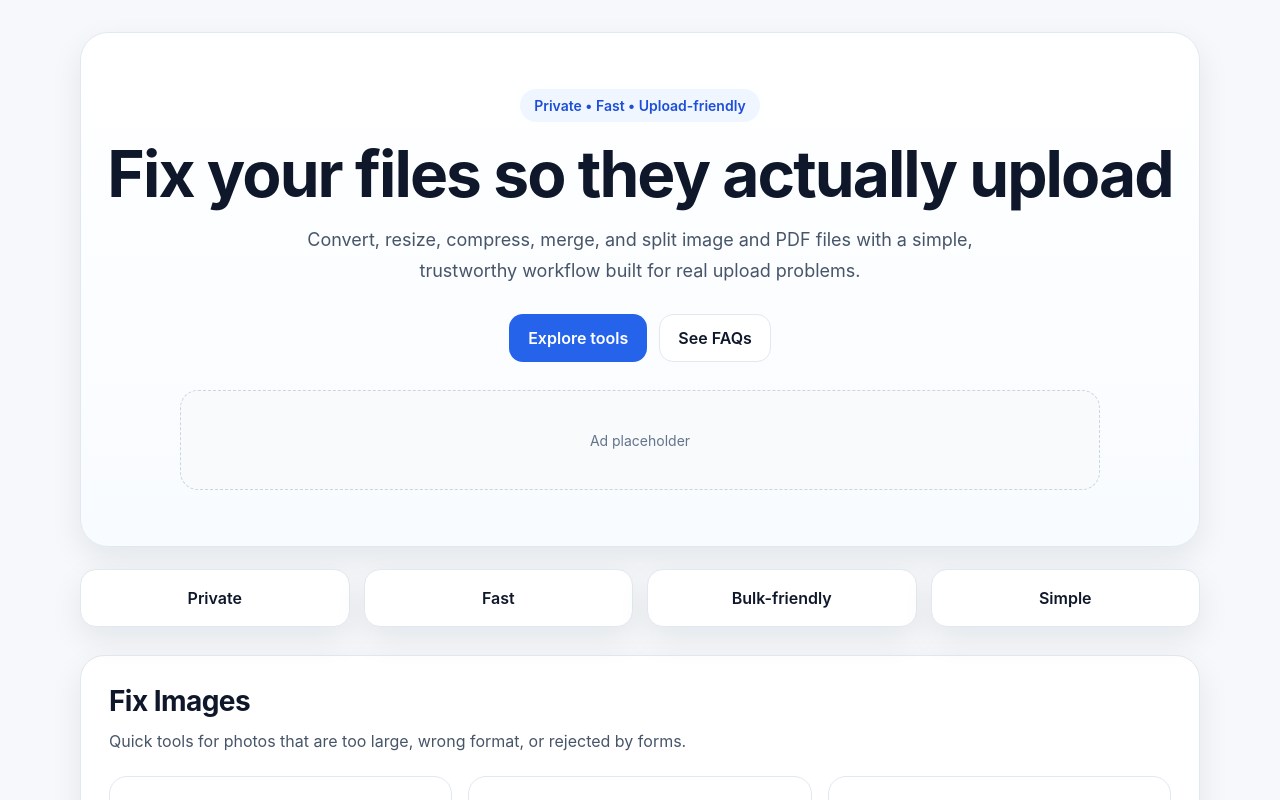
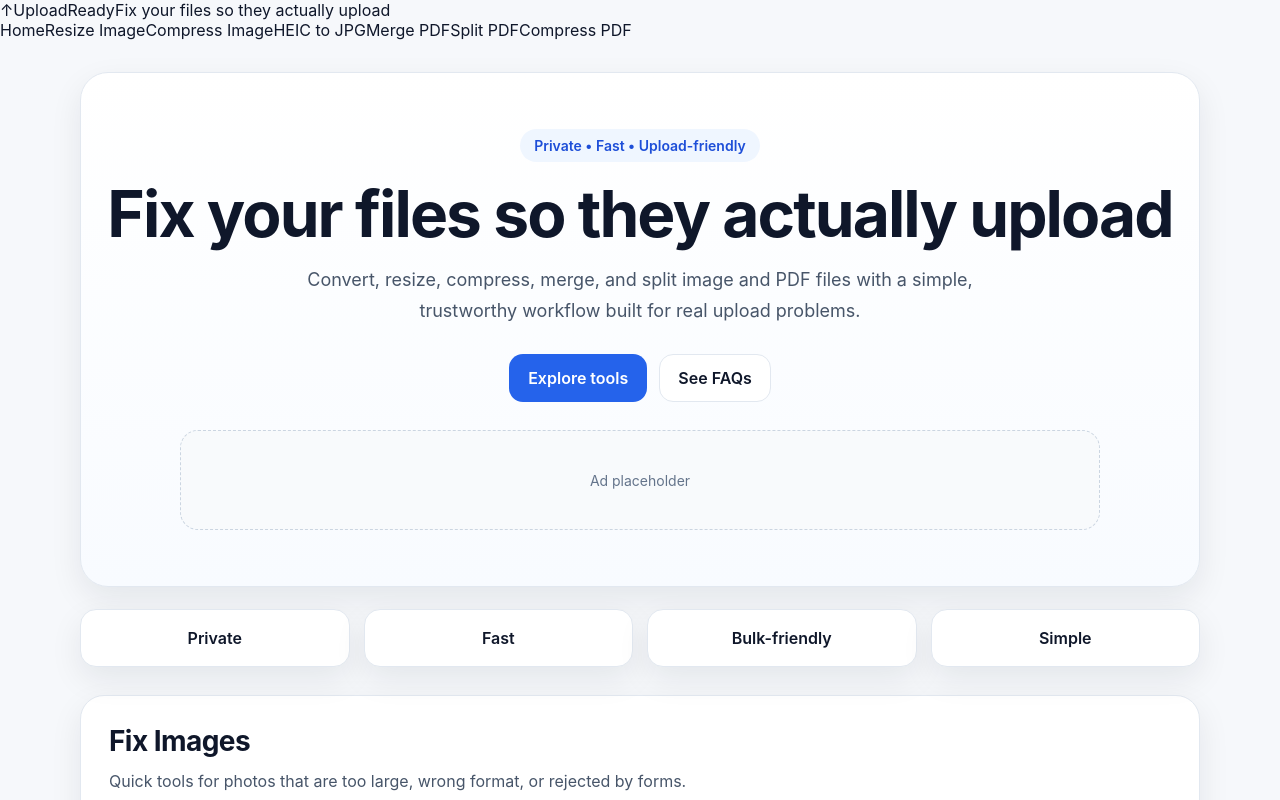
Before and after one commit to skaterdav21/uploadready, a Next.js app: page / in a window 1280 px wide. Shown: the top 800 px of the page. Built offline with nearby package versions, Linux system fonts and the light colour scheme.

Commit message:
Update layout.tsx

```diff
--- a/app/layout.tsx
+++ b/app/layout.tsx
@@ -1,9 +1,13 @@
-import './globals.css';
+import "./globals.css";
+import SiteHeader from "../components/SiteHeader";
 
 export default function RootLayout({ children }: { children: React.ReactNode }) {
   return (
     <html lang="en">
-      <body>{children}</body>
+      <body>
+        <SiteHeader />
+        {children}
+      </body>
     </html>
   );
 }
```
